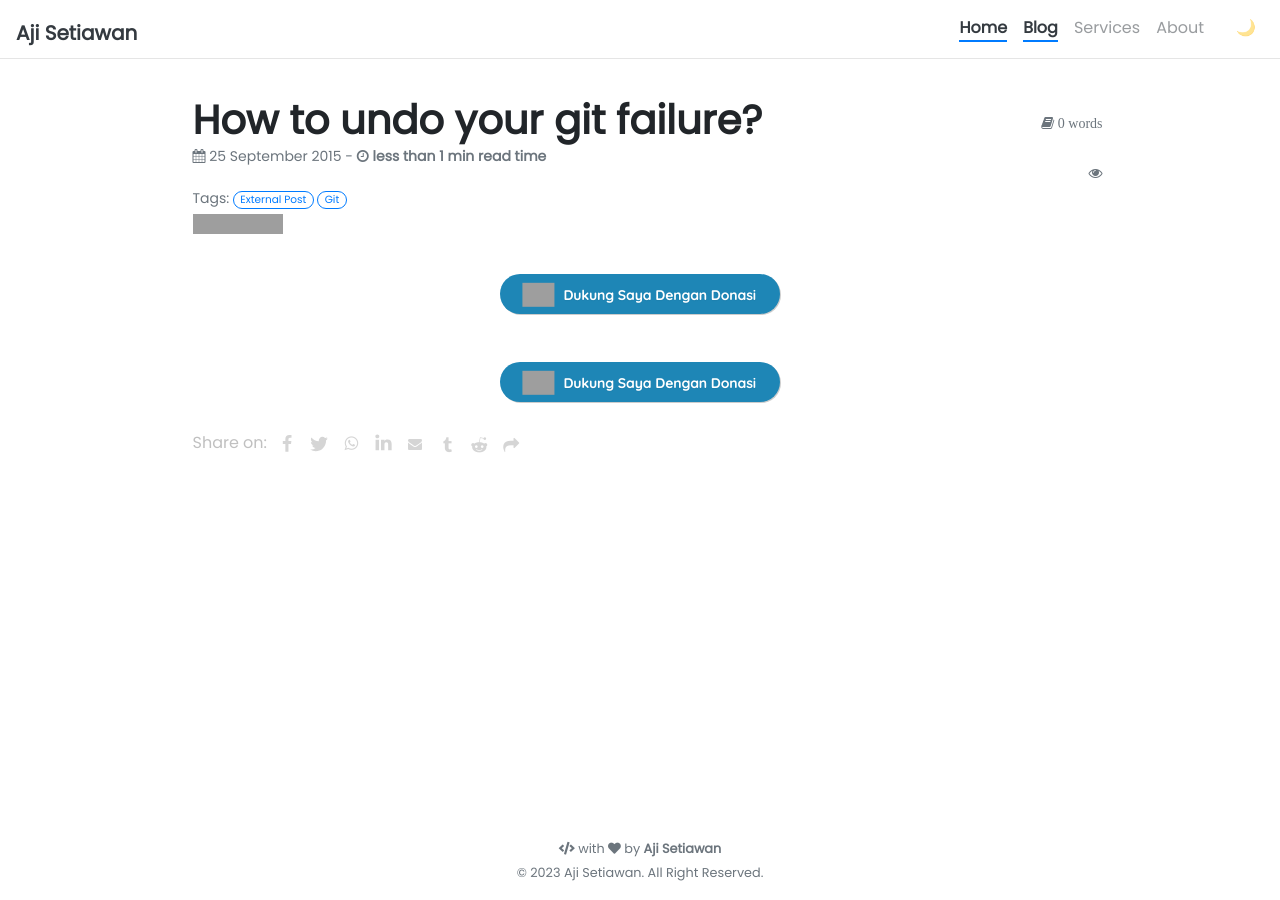
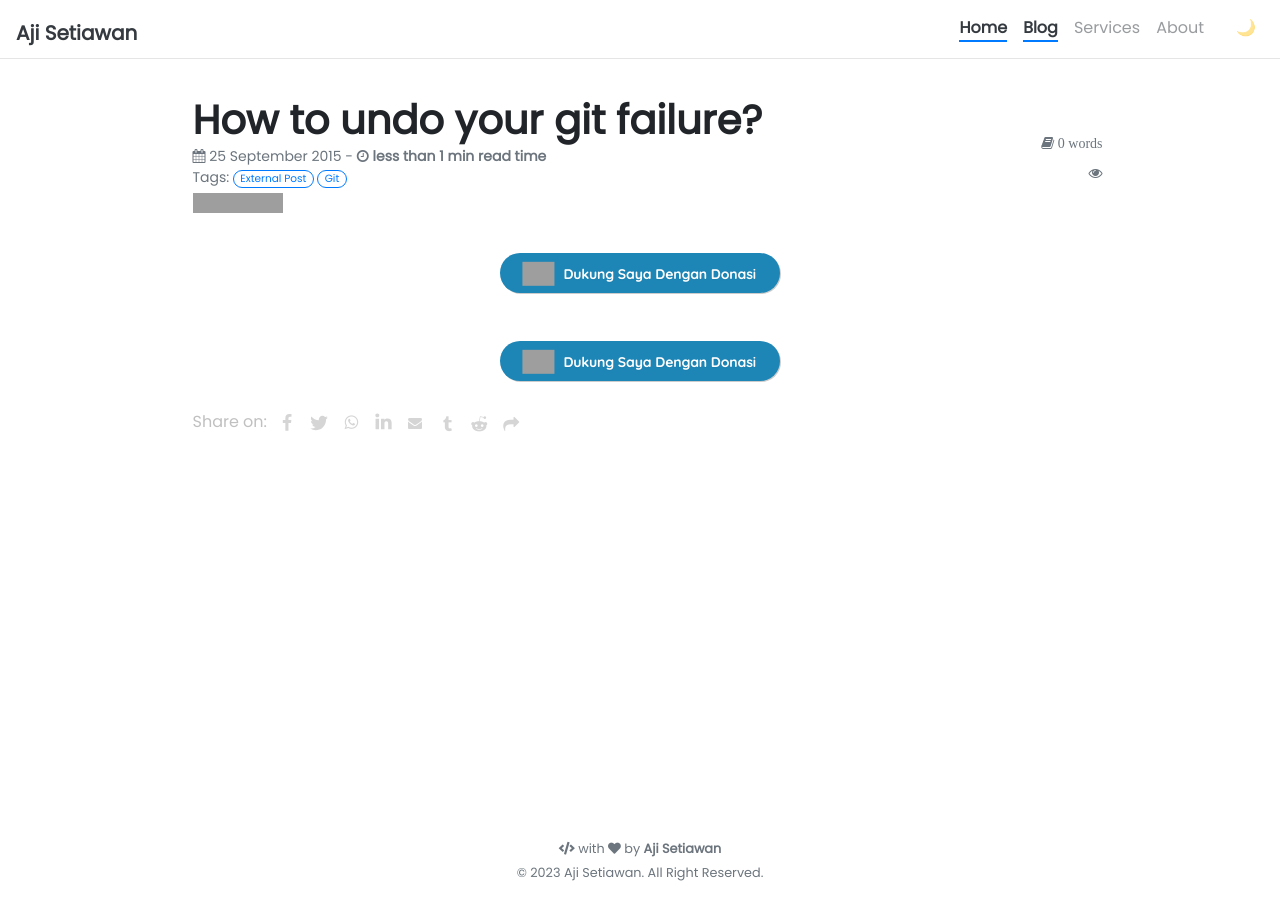
Before and after one commit to ajisetiawan716/ajisetiawan716.github.io, a Jekyll site: the page built from _posts/2015-09-25-how-to-undo-your-git-failure.md, in a window 1280 px wide. Built offline with Jekyll 4.4.1, drawn with Linux system fonts in a browser that asks for light colours; nearby versions of some CDN libraries; our own code applies the rules of GitHub Pages for plain Markdown files; comment, search, counter and statistics services are not loaded; grey boxes are pictures that could not be loaded.

Commit message:
Update post.html

```diff
--- a/_layouts/post.html
+++ b/_layouts/post.html
@@ -13,7 +13,7 @@
     {{ words | divided_by: 180 }} mins read time
   {%- endif -%}
   </b>
-  <span class="fa fa-book fa-1x" style="position: absolute; top: 20px; right: 0;"> {{ words }} words</span><br>
+  <span class="fa fa-book fa-1x" style="position: absolute; top: 40px; right: 0;"> {{ words }} words</span>
   <br>
 
   {%- if page.tags != empty -%}
```
